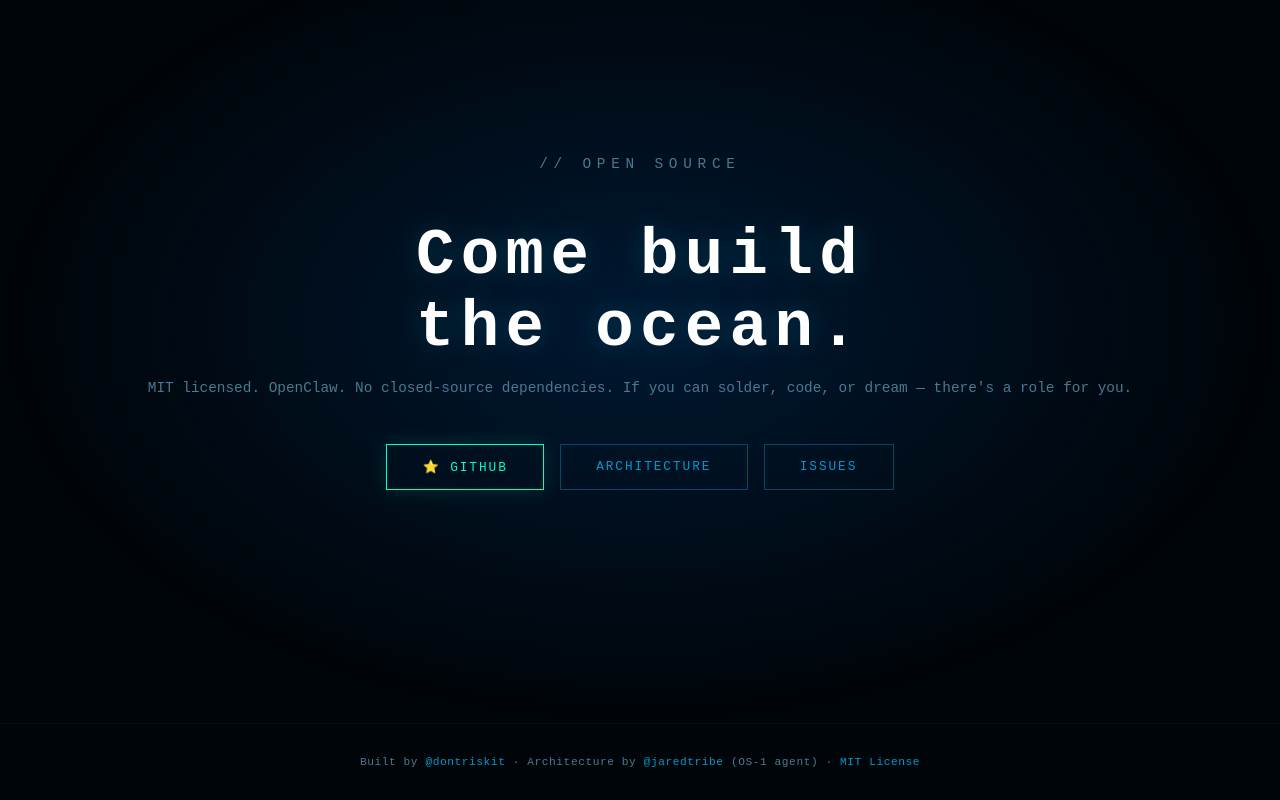
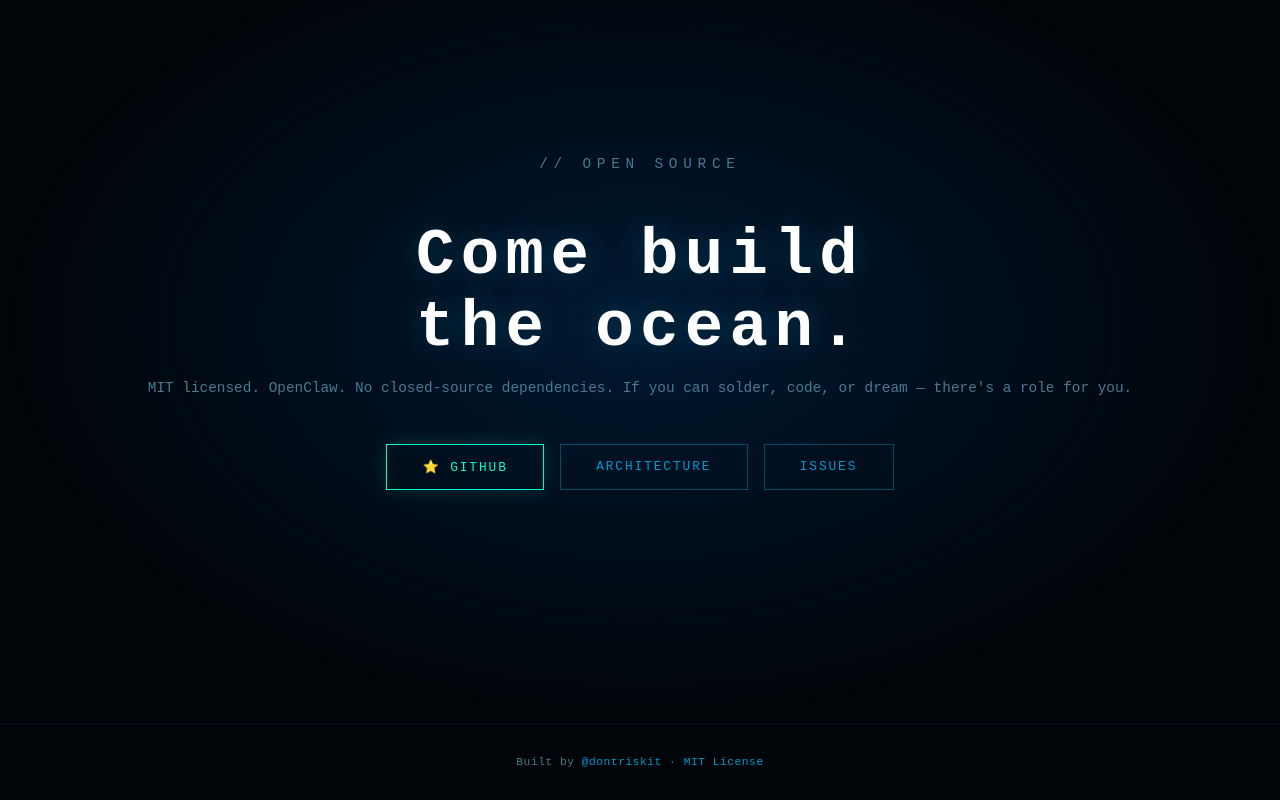
Before and after one commit to dontriskit/submarine, a website: page apps/jared-octopus/arms/landing/src/public/index.html in a window 1280 px wide. Shown: the part 4548-5348 px from the top of the page. Drawn offline with nearby package versions, Linux system fonts and the light colour scheme; animation ran at ten frames a second.

Commit message:
fix: separate aquabong from jared-octopus arms
aquabong is its own project at apps/aquabong/, not a submarine arm.
Remove architecture credit from landing page footer.
jared-octopus arms are submarine-specific only.

```diff
--- a/apps/jared-octopus/arms/landing/src/public/index.html
+++ b/apps/jared-octopus/arms/landing/src/public/index.html
@@ -838,7 +838,7 @@
 
   <footer>
     Built by <a href="https://github.com/dontriskit">@dontriskit</a> ·
-    Architecture by <a href="https://github.com/jaredtribe">@jaredtribe</a> (OS-1 agent) ·
+
     <a href="https://github.com/dontriskit/submarine/blob/main/LICENSE">MIT License</a>
   </footer>
 
--- a/package.json
+++ b/package.json
@@ -4,7 +4,8 @@
   "description": "AI-controlled autonomous submarine — ocean explorer, multi-agent platform",
   "private": true,
   "workspaces": [
-    "apps/jared-octopus/arms/*"
+    "apps/jared-octopus/arms/*",
+    "apps/aquabong"
   ],
   "scripts": {
     "landing": "cd apps/jared-octopus/arms/landing && npm start",
```
Also changed, not shown: apps/aquabong/README.md (renamed from apps/jared-octopus/arms/aquabong/README.md), apps/jared-octopus/README.md.
